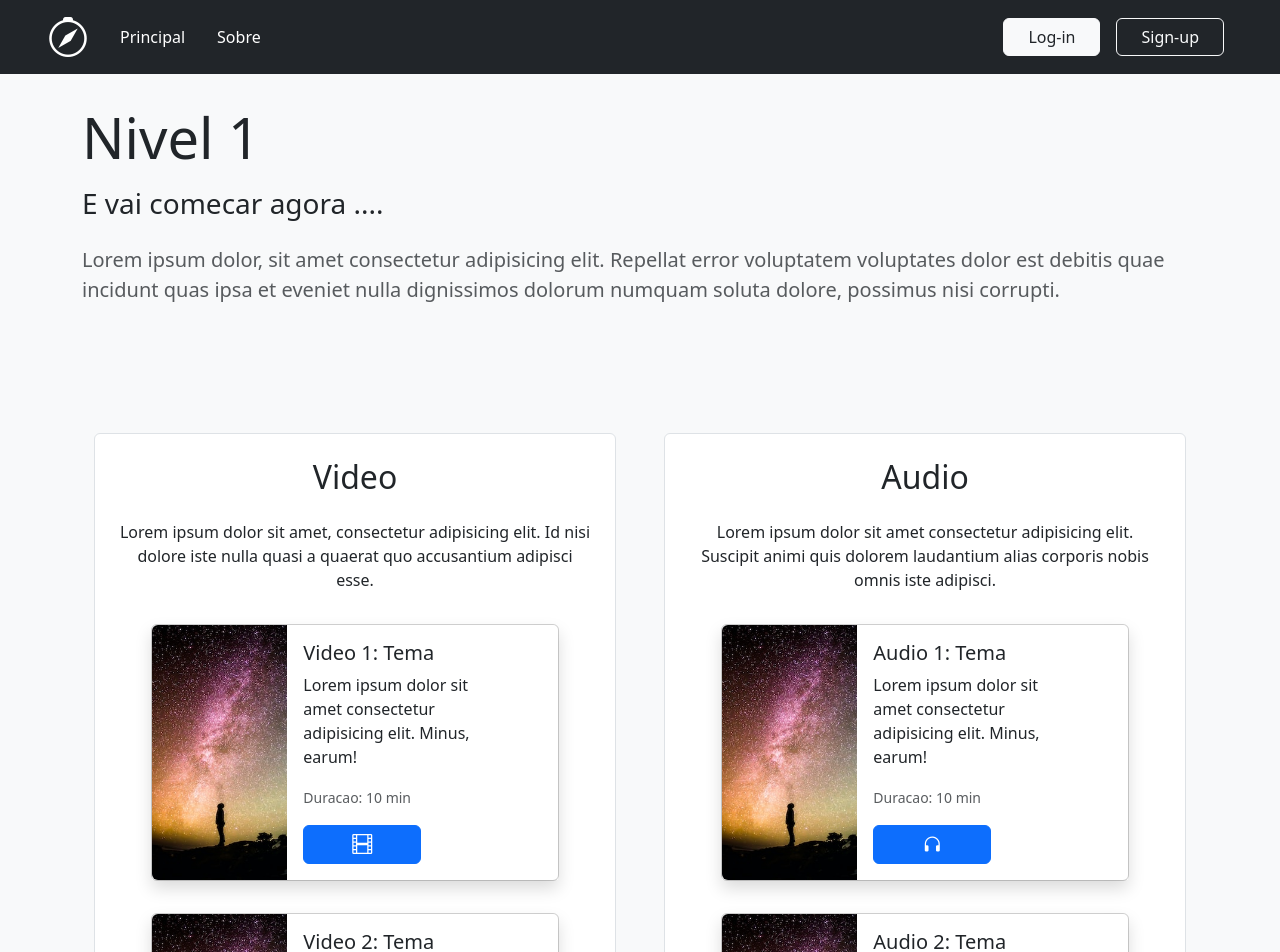
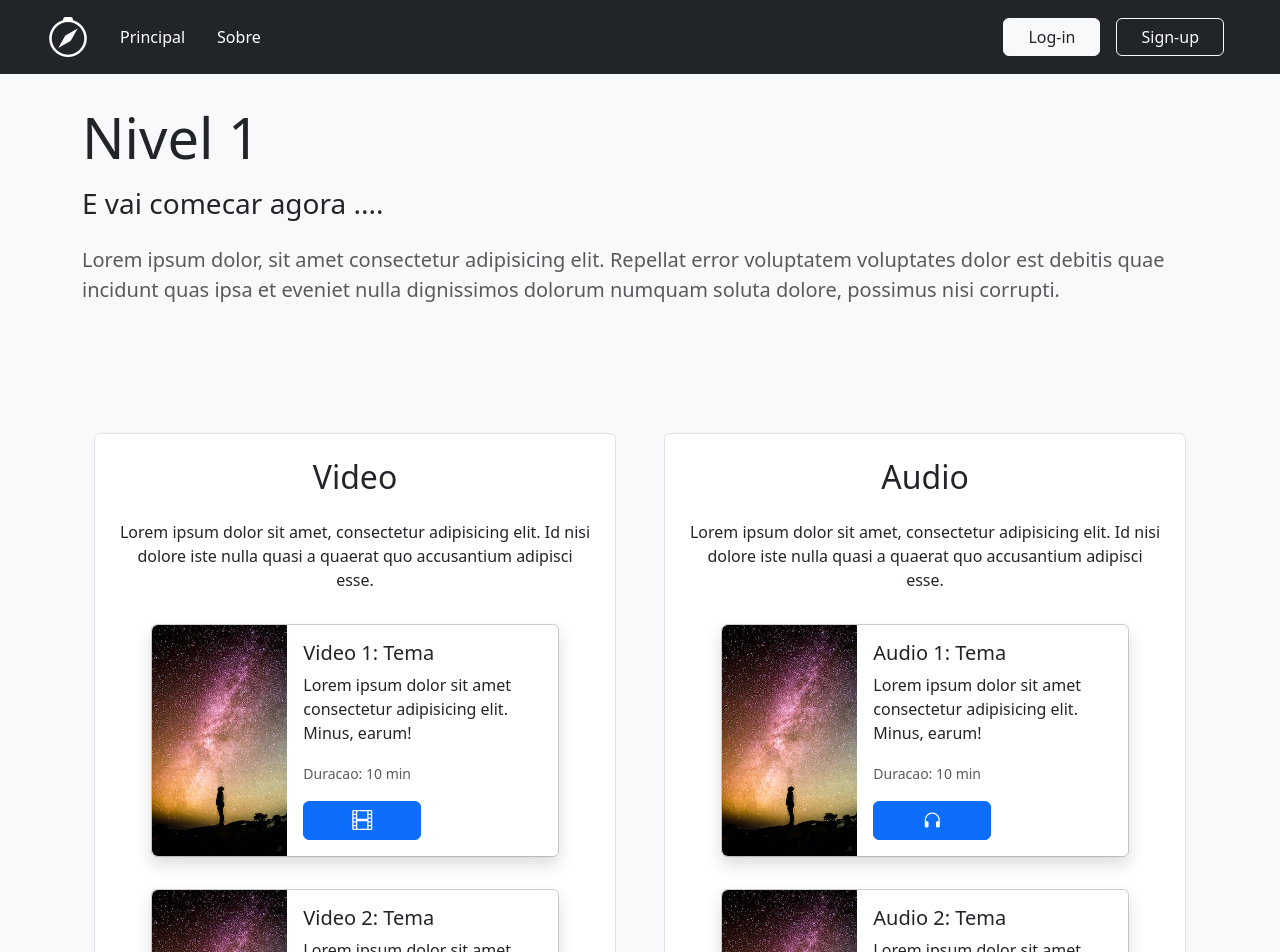
Before and after one commit to guisazevedo/aprendizado, a React (Vite) app: page /lesson_1 in a window 1280 px wide. Shown: the top 952 px of the page. Built offline with nearby package versions, Linux system fonts and the light colour scheme.

Commit message:
implement minwidth for cards

```diff
--- a/src/01_components/CardContent.tsx
+++ b/src/01_components/CardContent.tsx
@@ -11,7 +11,7 @@ interface Props {
 const CardContent = ({ title, description, part, play, image }: Props) => {
   return (
     <>
-      <div className="card my-3 mx-5">
+      <div className="card my-3 mx-5" style={{ minWidth: "300px" }}>
         <div className="shadow row g-0">
           <div className="col-md-4">
             <img
@@ -21,7 +21,7 @@ const CardContent = ({ title, description, part, play, image }: Props) => {
               alt="image of the lesson"
             />
           </div>
-          <div className="col-md-6">
+          <div className="col-md-8">
             <div className="card-body text-start">
               <h5 className="card-title">{title}</h5>
               <p className="card-text">{description}</p>
--- a/src/02_blocks/Lesson_midia_block.tsx
+++ b/src/02_blocks/Lesson_midia_block.tsx
@@ -8,7 +8,7 @@ const video = {
 
 const audio = {
   title: "Audio",
-  text: "Lorem ipsum dolor sit amet consectetur adipisicing elit. Suscipit animi quis dolorem laudantium alias corporis nobis omnis iste adipisci.",
+  text: "Lorem ipsum dolor sit amet, consectetur adipisicing elit. Id nisi dolore iste nulla quasi a quaerat quo accusantium adipisci esse.",
 };
 
 const Lesson_midia_block = () => {
--- a/src/03_pages/Lesson_page.tsx
+++ b/src/03_pages/Lesson_page.tsx
@@ -30,5 +30,3 @@ const Lesson_page = () => {
 };
 
 export default Lesson_page;
-
-// TODO => blocks should be either large or cell phone size
```
